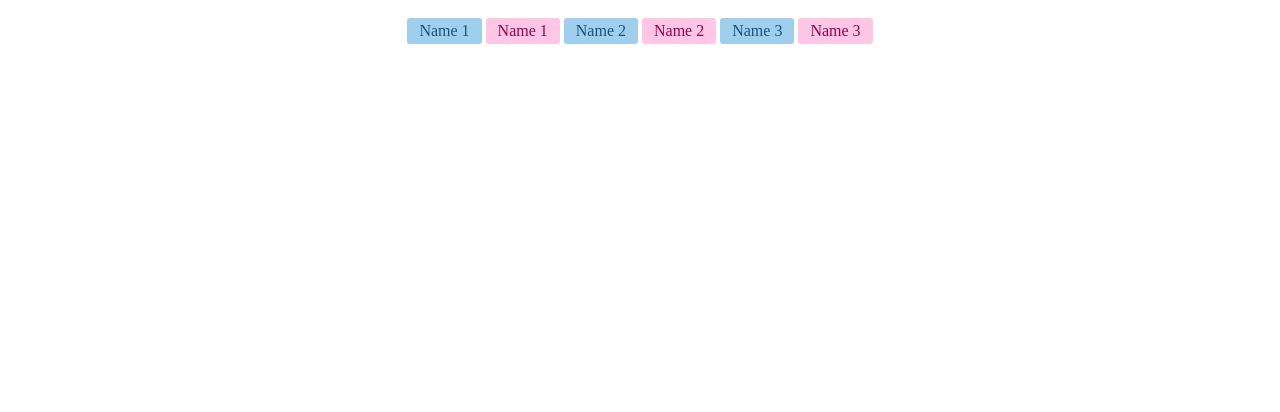
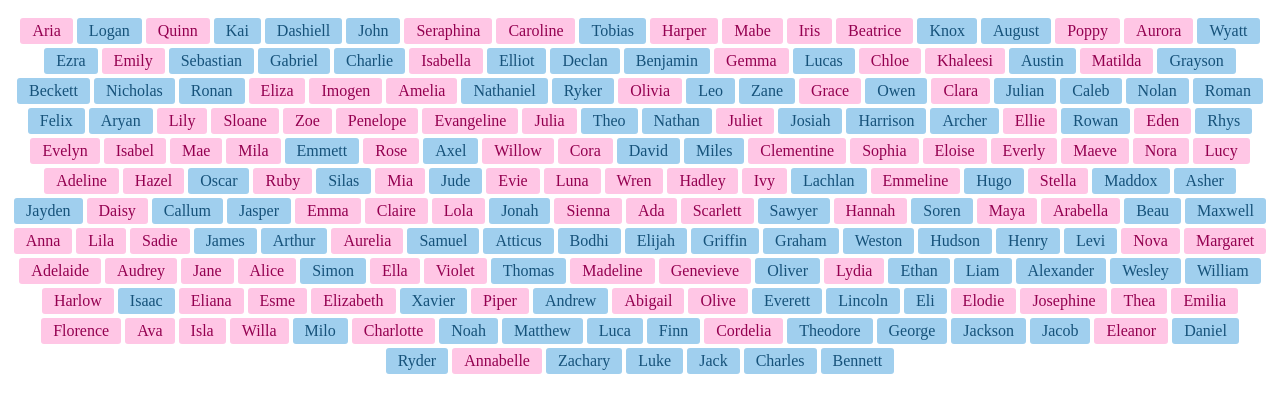
Before and after one commit to fblupi/baby-names, a React (Create React App) app: page / in a window 1280 px wide. Shown: the top 412 px of the page. Built offline with nearby package versions, Linux system fonts and the light colour scheme.

Commit message:
Display names list with Array.map()

```diff
--- a/src/App.js
+++ b/src/App.js
@@ -3,15 +3,16 @@
 
 class App extends Component {
   render() {
+    const { data } = this.props;
+    const namesList = data.map(name => {
+      return (
+        <li key={name.id} className={name.sex}>{name.name}</li>
+      )
+    })
     return (
       <div className="App">
         <ul>
-          <li className="boy">Name 1</li>
-          <li className="girl">Name 1</li>
-          <li className="boy">Name 2</li>
-          <li className="girl">Name 2</li>
-          <li className="boy">Name 3</li>
-          <li className="girl">Name 3</li>
+          {namesList}
         </ul>
       </div>
     );
```
